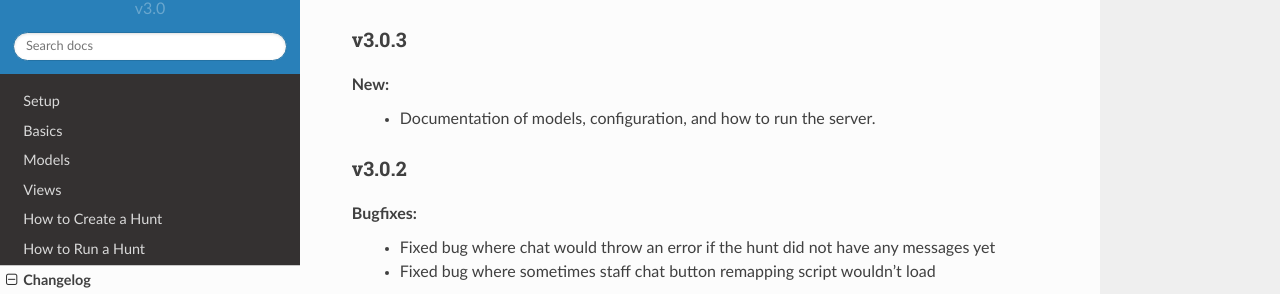
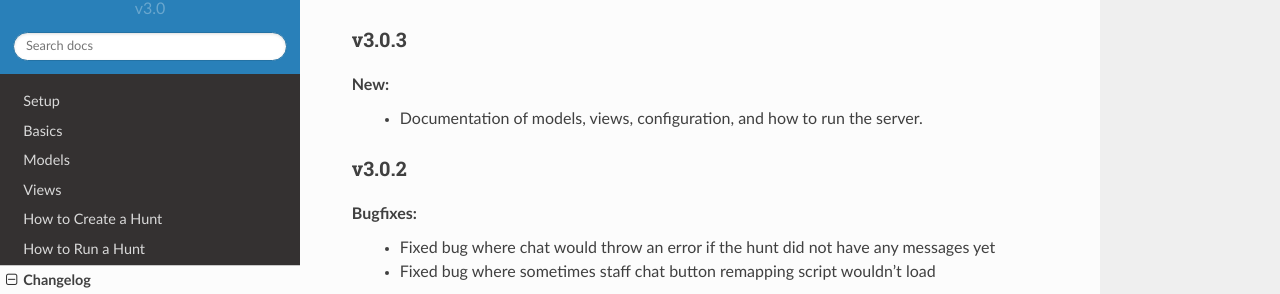
Before and after one commit to dlareau/puzzlehunt_server, a Sphinx documentation site: the page built from docs/changelog.rst, in a window 1280 px wide and 900 px high. Shown: the part 190-484 px from the top of the window. Built offline with Sphinx 7.4.7 and the Read the Docs theme 2.0.0, drawn with Linux system fonts in a browser that asks for light colours.

Commit message:
Added views to changelog update

```diff
--- a/docs/changelog.rst
+++ b/docs/changelog.rst
@@ -30,7 +30,7 @@ v3.0.3
 ======
 
 New:
-   -  Documentation of models, configuration, and how to run the server.
+   -  Documentation of models, views, configuration, and how to run the server.
 
 v3.0.2
 ======
```
